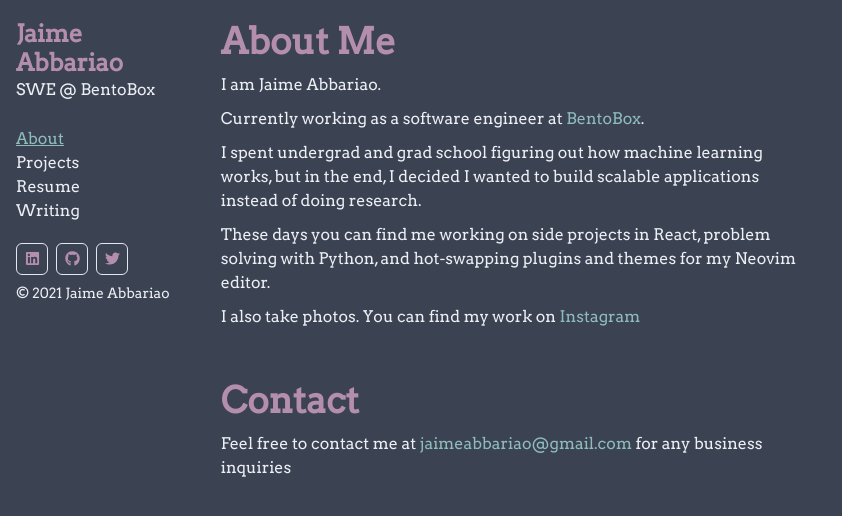
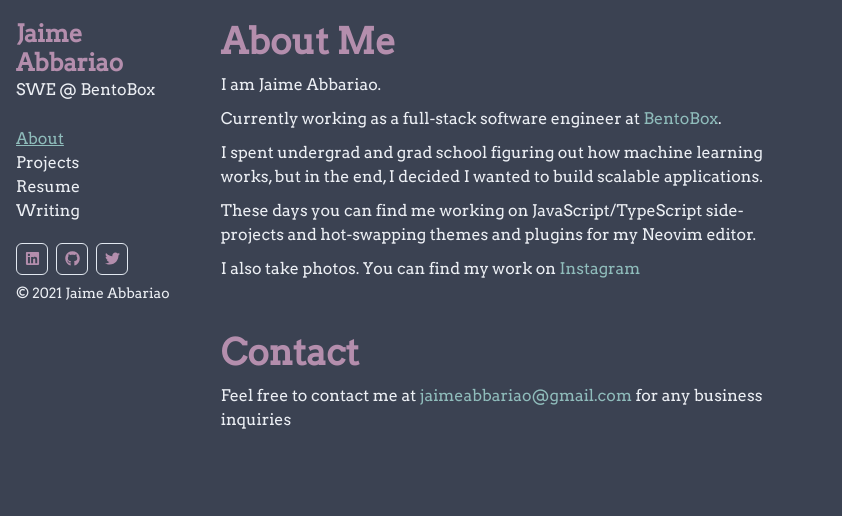
Before and after one commit to ja153903/jabbariao_dotcom, a Next.js app: page / in a window 1280 px wide. Shown: the top 516 px of the page, without its empty margins (0-842 px from the left). Built offline with nearby package versions, Linux system fonts and the light colour scheme.

Commit message:
adding updates to bio

```diff
--- a/pages/index.tsx
+++ b/pages/index.tsx
@@ -11,7 +11,7 @@ function AboutMe() {
         I am Jaime Abbariao.
       </Text>
       <Text mb="10px" maxW="xl">
-        Currently working as a software engineer at{' '}
+        Currently working as a full-stack software engineer at{' '}
         <Link href="https://getbento.com" color="frost.100" isExternal>
           BentoBox
         </Link>
@@ -19,13 +19,12 @@ function AboutMe() {
       </Text>
       <Text mb="10px" maxW="xl">
         I spent undergrad and grad school figuring out how machine learning
-        works, but in the end, I decided I wanted to build scalable applications
-        instead of doing research.
+        works, but in the end, I decided I wanted to build scalable
+        applications.
       </Text>
       <Text mb="10px" maxW="xl">
-        These days you can find me working on side projects in React, problem
-        solving with Python, and hot-swapping plugins and themes for my Neovim
-        editor.
+        These days you can find me working on JavaScript/TypeScript
+        side-projects and hot-swapping themes and plugins for my Neovim editor.
       </Text>
       <Text maxW="xl">
         I also take photos. You can find my work on{' '}
```
